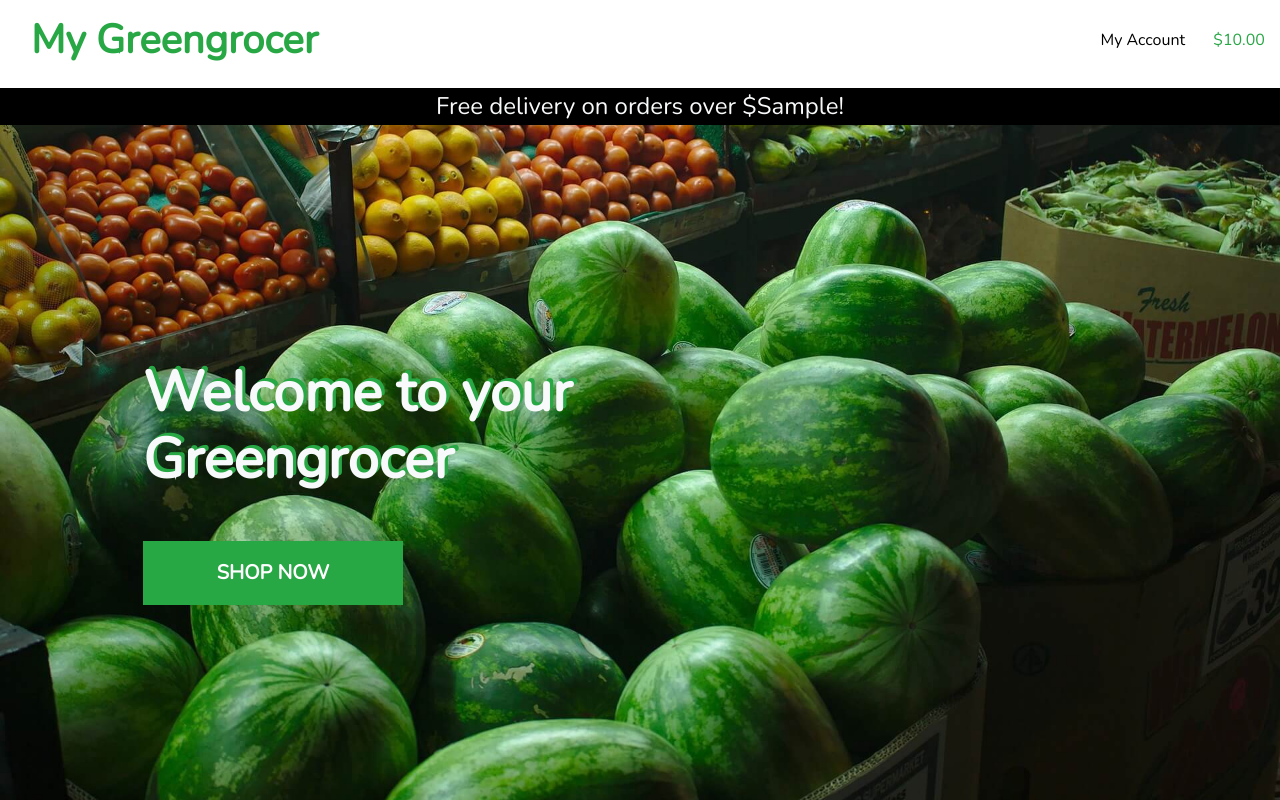
After one commit to jmarcosdias/healthy, a Django app: template home/templates/home/index.html in a window 1280 px wide. The commit adds this page. Run offline with Django 4.2, Linux system fonts and the light colour scheme; the template is opened without the code that fills it: most values are stand-ins (such as "Sample title", 1, 10 or a date in 2020); some libraries are stand-ins or nearby versions.

Commit message:
Tidy up the welcome page
Include a background image. Work on css to style the welcome messsage.
Update settings.py and urls.py to complete the welcome page.

```diff
--- /dev/null
+++ b/home/templates/home/index.html
@@ -0,0 +1,29 @@
+{% extends "base.html" %}
+{% load static %}
+
+{% block page_header %}
+    <div class="container header-container">
+        <div class="row">
+            <div class="col"></div>
+        </div>
+    </div>
+{% endblock %}
+
+{% block content %}
+    <div class="container h-100">
+        <div class="row h-100">
+            <div class="col-7 col-md-6 my-auto">
+                <div class="my-5">
+                    <h1 class="display-4 bold-cream welcome-message">
+                        Welcome to your Greengrocer
+                    </h1>
+                </div>
+                <div class="my-5">
+                    <h4>
+                        <a href="" class="bold-cream shop-now-button btn btn-lg rounded-0 text-uppercase py-3">Shop Now</a>
+                    </h4>
+                </div>
+            </div>
+        </div>
+    </div>
+{% endblock %}
--- a/my_greengrocer/urls.py
+++ b/my_greengrocer/urls.py
@@ -15,8 +15,10 @@ Including another URLconf
 """
 from django.contrib import admin
 from django.urls import path, include
+from django.conf import settings
+from django.conf.urls.static import static
 
 urlpatterns = [
     path('admin/', admin.site.urls),
     path('', include('home.urls')),
-]
+] + static(settings.MEDIA_URL, document_root=settings.MEDIA_ROOT)
--- /dev/null
+++ b/static/css/base.css
@@ -0,0 +1,352 @@
+/*
+   Based on Code Institute example for Project 5
+   https://github.com/Code-Institute-Solutions/boutique_ado_v1/blob/e3ce173e7475dd8e9c7f51a3af3eaa888c29cb79/static/css/base.css
+*/
+
+html {
+    height: 100%;
+}
+
+body {
+    background: url('/media/home-greengrocer-background.jpg') no-repeat center center fixed;
+    background-size: cover;
+    background-color: green;
+    height: calc(100vh - 164px);
+    color: #28a745;
+    font-family: 'Nunito';
+}
+
+.welcome-message {
+    text-shadow: 0.2rem -0.2rem #28a745;
+}
+
+.medium-cream {
+    font-weight:500;
+    color:#f8f9fa;
+}
+
+.bold-cream {
+    font-weight: bold;
+    color:#f8f9fa;
+}
+
+/* from Bulma */
+.icon {
+    align-items: center;
+    display: inline-flex;
+    justify-content: center;
+    height: 1.5rem;
+    width: 1.5rem;
+}
+
+.logo-font {
+    color: #28a745;
+    font-family: 'Nunito';
+    font-size: 2.5rem;
+    font-weight: bolder;
+}
+
+.main-logo-link {
+    width: fit-content;
+}
+
+.shop-now-button {
+    background: #28a745;
+    color: white;
+    min-width: 260px;
+}
+
+.btn-black {
+    background: black;
+    color: white;
+}
+
+.btn-outline-black {
+    background: white;
+    color: black !important; /* use important to override link colors for <a> elements */
+    border: 1px solid black;
+}
+
+.btn-outline-black:hover,
+.btn-outline-black:active,
+.btn-outline-black:focus {
+    background: black;
+    color: white !important;
+}
+
+.shop-now-button:hover,
+.shop-now-button:active,
+.shop-now-button:focus,
+.btn-black:hover,
+.btn-black:active,
+.btn-black:focus {
+    background: #222;
+    color: white;
+}
+
+.text-black {
+    color: #000 !important;
+}
+
+.border-black {
+    border: 1px solid black !important;
+}
+
+.bg-black {
+    background: #000 !important;
+}
+
+.overlay {
+	height: 100%;
+	width: 100%;
+	top: 0;
+	left: 0;
+	position: fixed;
+	background: white;
+	z-index: -1;
+}
+
+a.category-badge > span.badge:hover {
+    background: #212529 !important;
+    color: #fff !important;
+}
+
+.btt-button {
+    height: 42px;
+    width: 42px;
+    position: fixed;
+    bottom: 10px;
+    right: 10px;
+}
+
+.btt-link,
+.update-link,
+.remove-item {
+    cursor: pointer;
+}
+
+input[name='q']::placeholder {
+    color: #aab7c4;
+}
+
+/* ------------------------------- bootstrap toasts */
+
+.message-container {
+    position: fixed;
+    top: 72px;
+    right: 15px;
+    z-index: 99999999999;
+}
+
+.custom-toast {
+    overflow: visible;
+}
+
+.toast-capper {
+    height: 2px;
+}
+
+/* from CSS-tricks.com: https://css-tricks.com/snippets/css/css-triangle/ */
+.arrow-up {
+    width: 0;
+    height: 0;
+    border-left: 4px solid transparent;
+    border-right: 4px solid transparent;
+    border-bottom: 10px solid black;
+    position: absolute;
+    top: -10px;
+    right: 36px;
+}
+
+/* Convenience classes - colors copied from Bootstrap */
+.arrow-primary {
+    border-bottom-color: #007bff !important;
+}
+
+.arrow-secondary {
+    border-bottom-color: #6c757d !important;
+}
+
+.arrow-success {
+    border-bottom-color: #28a745 !important;
+}
+
+.arrow-danger {
+    border-bottom-color: #dc3545 !important;
+}
+
+.arrow-warning {
+    border-bottom-color: #ffc107 !important;
+}
+
+.arrow-info {
+    border-bottom-color: #17a2b8 !important;
+}
+
+.arrow-light {
+    border-bottom-color: #f8f9fa !important;
+}
+
+.arrow-dark {
+    border-bottom-color: #343a40 !important;
+}
+
+.bag-notification-wrapper {
+    height: 100px;
+    overflow-x: hidden;
+    overflow-y: auto;
+}
+
+/* -------------------------------- Media Queries */
+
+/* Slightly larger container on xl screens */
+@media (min-width: 1200px) {
+  .container {
+    max-width: 80%;
+  }
+}
+
+/* Allauth form formatting */
+
+.allauth-form-inner-content p {
+    margin-top: 1.5rem; /* mt-4 */
+    color: #6c757d; /* text-secondary */
+}
+
+.allauth-form-inner-content input {
+    border-color: #000;
+    border-radius: 0;
+}
+
+.allauth-form-inner-content label:not([for='id_remember']) {
+    display: none;
+}
+
+.allauth-form-inner-content input::placeholder {
+    color: #aab7c4;
+}
+
+.allauth-form-inner-content button,
+.allauth-form-inner-content input[type='submit'] {
+	/* btn */
+	display: inline-block;
+    font-weight: 400;
+    color: #fff;
+    text-align: center;
+    vertical-align: middle;
+    -webkit-user-select: none;
+    -moz-user-select: none;
+    -ms-user-select: none;
+    user-select: none;
+    background-color: #000;
+    border: 1px solid #000;
+    padding: .375rem .75rem;
+    font-size: 1rem;
+    line-height: 1.5;
+    border-radius: 0;
+
+    /* standard bootstrap btn transitions */
+    transition: color .15s ease-in-out,background-color .15s ease-in-out,border-color .15s ease-in-out,box-shadow .15s ease-in-out;
+}
+
+.allauth-form-inner-content button:hover,
+.allauth-form-inner-content input[type='submit']:hover {
+	color: #fff;
+    background-color: #222;
+    border-color: #222;
+}
+
+.allauth-form-inner-content a {
+	color: #17a2b8; /* text-info */
+}
+
+/* Product Form */
+
+.btn-file {
+    position: relative;
+    overflow: hidden;
+}
+
+.btn-file input[type="file"] {
+    position: absolute;
+    top: 0;
+    right: 0;
+    min-width: 100%;
+    min-height: 100%;
+    opacity: 0;
+    cursor: pointer;
+}
+
+.custom-checkbox .custom-control-label::before {
+    border-radius: 0;
+    border-color: #dc3545;
+}
+
+.custom-checkbox .custom-control-input:checked~.custom-control-label::before {
+    background-color: #dc3545;
+    border-color: #dc3545;
+    border-radius: 0;
+}
+
+
+/* fixed top navbar only on medium and up */
+@media (min-width: 992px) {
+    .fixed-top-desktop-only {
+        position: fixed;
+        top: 0;
+        right: 0;
+        left: 0;
+        z-index: 1030;
+    }
+
+    .header-container {
+        padding-top: 164px;
+    }
+}
+
+/* pad the top a bit when navbar is collapsed on mobile */
+@media (max-width: 991px) {
+    .header-container {
+        padding-top: 116px;
+    }
+
+    body {
+        height: calc(100vh - 116px);
+    }
+
+    .display-4.logo-font.text-black {
+        font-size: 2rem;
+    }
+
+    .nav-link {
+        padding: 0.15rem;
+    }
+
+    .nav-link i.fa-lg {
+        font-size: 1rem;
+    }
+
+    .navbar-toggler {
+        padding: .6rem .6rem;
+        font-size: 1rem;
+    }
+
+    #delivery-banner h4 {
+        font-size: .9rem;
+    }
+
+    .btn.btn-outline-black.rounded-0,
+    .btn.btn-black.rounded-0 {
+        padding: .375rem .375rem;
+    }
+
+    .btn.btn-outline-black.rounded-0.btn-lg,
+    .btn.btn-black.rounded-0.btn-lg {
+        padding: .375rem .375rem;
+        font-size: .75rem;
+    }
+
+    .increment-qty, .decrement-qty {
+        padding: .25rem .5rem !important;
+    }
+}
--- a/templates/base.html
+++ b/templates/base.html
@@ -3,16 +3,96 @@
 <!doctype html>
 <html lang="en">
   <head>
-    <title>My Greengrocer</title>
+
+    {% block meta %}
+        <meta http-equiv="X-UA-Compatible" content="ie=edge">
+        <meta charset="utf-8">
+        <meta name="viewport" content="width=device-width, initial-scale=1, shrink-to-fit=no">
+    {% endblock %}
+
+    {% block extra_meta %}
+    {% endblock %}
+
+    {% block corecss %}
+        <link rel="stylesheet" href="https://stackpath.bootstrapcdn.com/bootstrap/4.4.1/css/bootstrap.min.css" integrity="sha384-Vkoo8x4CGsO3+Hhxv8T/Q5PaXtkKtu6ug5TOeNV6gBiFeWPGFN9MuhOf23Q9Ifjh" crossorigin="anonymous">
+        <link rel="stylesheet" href="https://fonts.googleapis.com/css2?family=Nunito&display=swap">
+        <link rel="stylesheet" href="{% static 'css/base.css' %}">
+    {% endblock %}
+
+    {% block extra_css %}
+    {% endblock %}
+
+    {% block corejs %}
+    {% endblock %}
+
+    {% block extra_js %}
+    {% endblock %}
+
+    <title>My Greengrocer {% block extra_title %}{% endblock %}</title>
   </head>
   <body>
-    <header>
-        <div>
-            <div>
-                <a href="">
-                    <h2>My Greengrocer</h2>
+    <header class="container-fluid fixed-top">
+        <div id="topnav" class="row bg-white pt-lg-2 d-none d-lg-flex">
+            <div class="col-12 col-lg-4 my-auto py-1 py-lg-0 text-center text-lg-left">
+                <a href="{% url 'home' %}" class="nav-link main-logo-link">
+                    <h2 class="logo-font my-0">My Greengrocer</h2>
                 </a>
             </div>
+            <div class="col-12 col-lg-4 my-auto py-1 py-lg-0">
+
+            </div>
+            <div class="col-12 col-lg-4 my-auto py-1 py-lg-0">
+                <ul class="list-inline list-unstyled text-center text-lg-right my-0">
+                    <li class="list-inline-item dropdown">
+                        <a class="text-black nav-link" href="#" id="user-options" data-toggle="dropdown" aria-haspopup="true" aria-expanded="false">
+                            <div class="text-center">
+                                <div><i class="fas fa-user fa-lg"></i></div>
+                                <p class="my-0">My Account</p>
+                            </div>
+                        </a>
+                        <div class="dropdown-menu border-0" aria-labelledby="user-options">
+                        </div>
+                    </li>
+                    <li class="list-inline-item">
+                            <div class="text-center">
+                                <div><i class="fas fa-shopping-bag fa-lg"></i></div>
+                                <p class="my-0">
+                                    {% if grand_total %}
+                                        ${{ grand_total|floatformat:2 }}
+                                    {% else %}
+                                        $0.00
+                                    {% endif %}
+                                </p>
+                            </div>
+                        </a>
+                    </li>
+                </ul>
+            </div>
+        </div>
+        <div class="row bg-white">
+            <nav class="navbar navbar-expand-lg navbar-light w-100">
+                <button class="navbar-toggler" type="button" data-toggle="collapse" data-target="#main-nav" aria-controls="main-nav" aria-expanded="false" aria-label="Toggle navigation">
+                    <span class="navbar-toggler-icon"></span>
+                </button>
+            </nav>
+        </div>
+        <div id="delivery-banner" class="row text-center">
+            <div class="col bg-black">
+                <h4 class="my-1 medium-cream">Free delivery on orders over ${{ free_delivery_threshold }}!</h4>
+            </div>
+
+        </div>
     </header>
+
+    {% block page_header %}
+    {% endblock %}
+
+    {% block content %}
+    {% endblock %}
+
+    {% block postloadjs %}
+    {% endblock %}
+
+
   </body>
 </html>
--- a/templates/home/index.html
+++ /dev/null
@@ -1 +0,0 @@
-{% extends "base.html" %}
```
Also changed, not shown: my_greengrocer/settings.py (+8 -1 lines), media/home-greengrocer-background.jpg (added).
